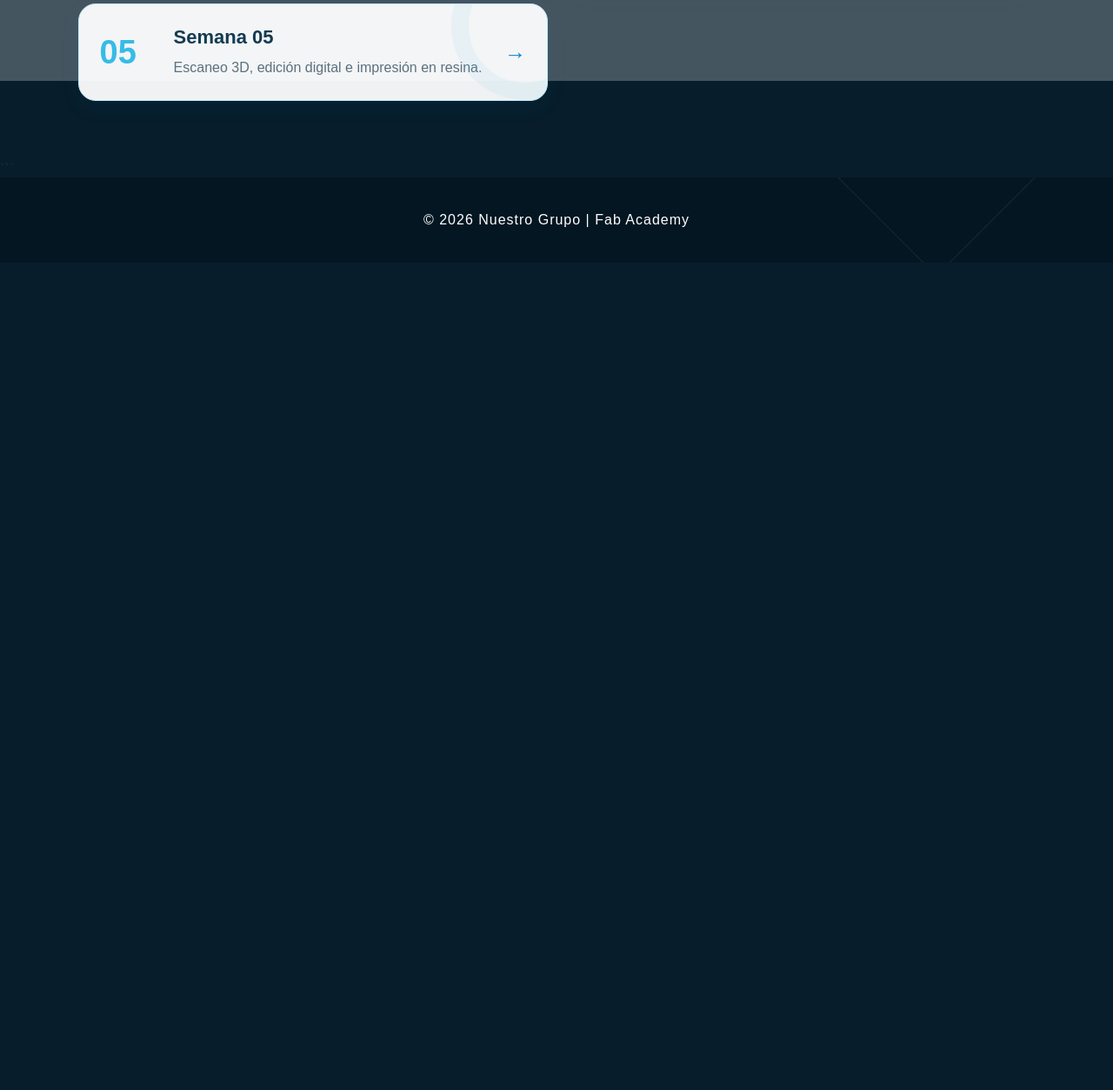
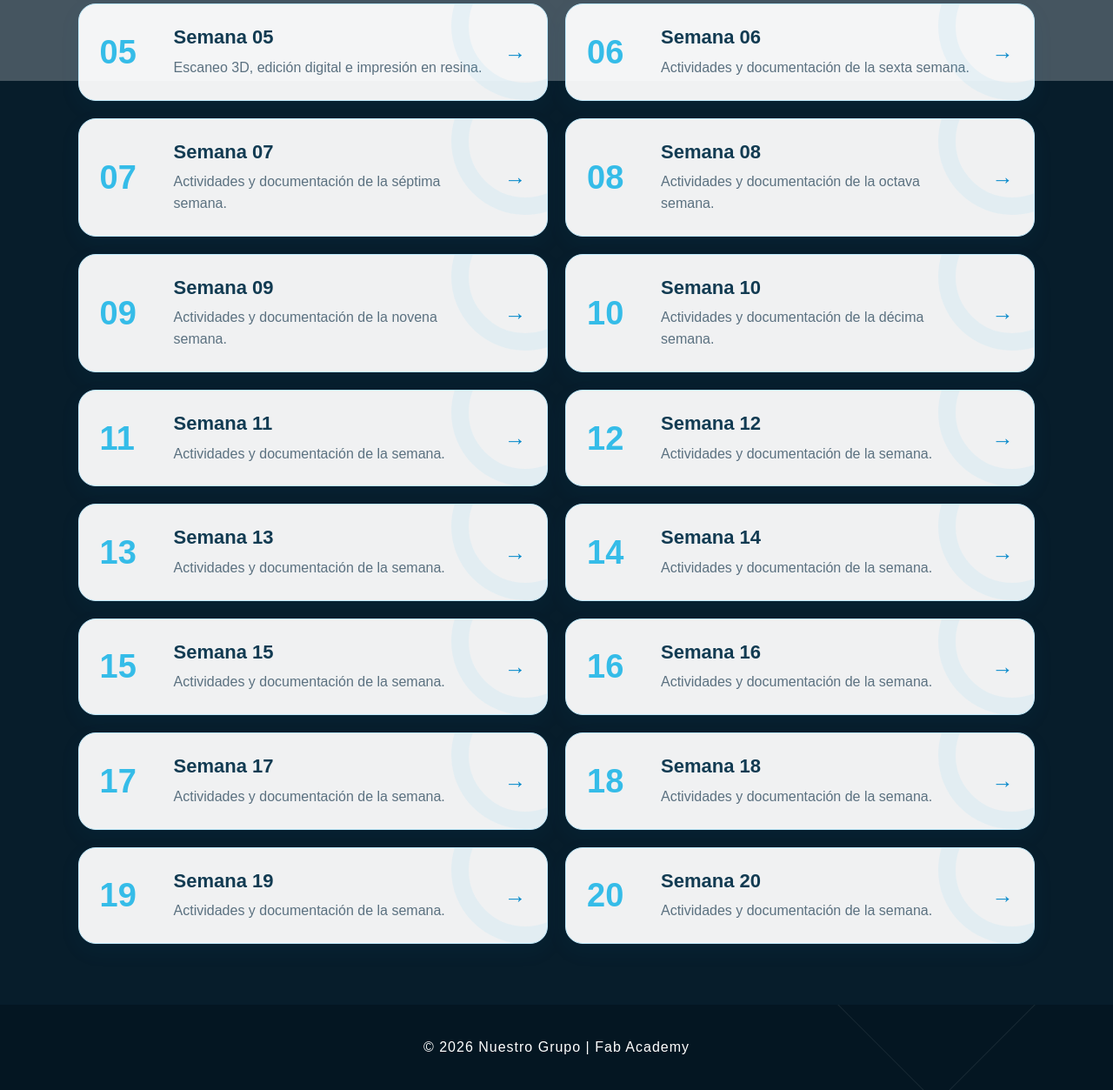
Before and after one commit to mcarolinaidrovop-prog/web-fab-academy, a plain HTML site: page semanas.html in a window 1280 px wide. Shown: the part 707-1960 px from the top of the page at 87% size. Before the commit the page ends 1009 px from the top, so only its background shows below. Drawn offline with Linux system fonts and the light colour scheme.

Commit message:
Agrega menú de semanas hasta la 20

````diff
--- a/semanas.html
+++ b/semanas.html
@@ -1,68 +1,37 @@
+
 <!DOCTYPE html>
-
 <html lang="es">
 
 <head>
-
     <meta charset="UTF-8">
-
-    <meta name="viewport"
-          content="width=device-width, initial-scale=1.0">
+    <meta name="viewport" content="width=device-width, initial-scale=1.0">
 
     <title>Semanas | Nuestro Grupo</title>
 
-    <link rel="stylesheet"
-          href="css/style.css">
+    <link rel="stylesheet" href="css/style.css">
     <link rel="stylesheet" href="css/fondo.css">
-
 </head>
-
 
 <body>
 
-
-<!-- =========================
-     MENÚ
-========================= -->
-
+    <!-- MENÚ -->
     <header class="navbar">
 
         <div class="logo">
             NUESTRO GRUPO
         </div>
 
-
         <nav>
-
-        <a href="index.html">
-            Inicio
-        </a>
-
-        <a href="semanas.html"
-           class="active">
-            Semanas
-        </a>
-
-        <a href="nosotros.html">
-            Sobre nosotros
-        </a>
-
-        <a href="proyecto-final.html">
-            Proyecto final
-        </a>
-
+            <a href="index.html">Inicio</a>
+            <a href="semanas.html" class="active">Semanas</a>
+            <a href="nosotros.html">Sobre nosotros</a>
+            <a href="proyecto-final.html">Proyecto final</a>
         </nav>
 
     </header>
 
-
-
-<!-- =========================
-     CONTENIDO
-========================= -->
-
+    <!-- CONTENIDO -->
     <main>
-
 
         <section class="weeks-header">
 
@@ -82,187 +51,219 @@
 
         </section>
 
-
-
-    <!-- =========================
-         TARJETAS DE SEMANAS
-    ========================= -->
-
+        <!-- TARJETAS DE SEMANAS -->
         <section class="weeks-container">
 
-
             <!-- SEMANA 01 -->
-
-        <a href="semanas/semana-01.html"
-           class="week-card">
-
-            <span class="week-number">
-                01
-            </span>
-
+            <a href="semanas/semana-01.html" class="week-card">
+                <span class="week-number">01</span>
                 <div>
-
-                <h2>
-                    Semana 01
-                </h2>
-
-                <p>
-                    Introducción y actividades
-                    de la primera semana.
-                </p>
-
+                    <h2>Semana 01</h2>
+                    <p>Introducción y actividades de la primera semana.</p>
                 </div>
-
-            <span class="arrow">
-                →
-            </span>
-
+                <span class="arrow">→</span>
             </a>
 
-
-
             <!-- SEMANA 02 -->
-
-        <a href="semanas/semana-02.html"
-           class="week-card">
-
-            <span class="week-number">
-                02
-            </span>
-
+            <a href="semanas/semana-02.html" class="week-card">
+                <span class="week-number">02</span>
                 <div>
-
-                <h2>
-                    Semana 02
-                </h2>
-
-                <p>
-                    Actividades y documentación
-                    de la segunda semana.
-                </p>
-
+                    <h2>Semana 02</h2>
+                    <p>Actividades y documentación de la segunda semana.</p>
                 </div>
-
-            <span class="arrow">
-                →
-            </span>
-
+                <span class="arrow">→</span>
             </a>
 
-
-
             <!-- SEMANA 03 -->
-
-        <a href="semanas/semana-03.html"
-           class="week-card">
-
-            <span class="week-number">
-                03
-            </span>
-
+            <a href="semanas/semana-03.html" class="week-card">
+                <span class="week-number">03</span>
                 <div>
-
-                <h2>
-                    Semana 03
-                </h2>
-
-                <p>
-                    Actividades y documentación
-                    de la tercera semana.
-                </p>
-
+                    <h2>Semana 03</h2>
+                    <p>Actividades y documentación de la tercera semana.</p>
                 </div>
-
-            <span class="arrow">
-                →
-            </span>
-
+                <span class="arrow">→</span>
             </a>
 
-
-
             <!-- SEMANA 04 -->
-
-        <a href="semanas/semana-04.html"
-           class="week-card">
-
-            <span class="week-number">
-                04
-            </span>
-
+            <a href="semanas/semana-04.html" class="week-card">
+                <span class="week-number">04</span>
                 <div>
-
-                <h2>
-                    Semana 04
-                </h2>
-
-                <p>
-                    Actividades y documentación
-                    de la cuarta semana.
-                </p>
-
+                    <h2>Semana 04</h2>
+                    <p>Actividades y documentación de la cuarta semana.</p>
                 </div>
-
-            <span class="arrow">
-                →
-            </span>
-
-
+                <span class="arrow">→</span>
             </a>
 
-
             <!-- SEMANA 05 -->
-
-        <a href="semanas/semana-05.html"
-           class="week-card">
-
-            <span class="week-number">
-                05
-            </span>
-
+            <a href="semanas/semana-05.html" class="week-card">
+                <span class="week-number">05</span>
                 <div>
-
-                <h2>
-                    Semana 05
-                </h2>
-
-                <p>
-                    Escaneo 3D, edición digital
-                    e impresión en resina.
-                </p>
-
+                    <h2>Semana 05</h2>
+                    <p>Escaneo 3D, edición digital e impresión en resina.</p>
                 </div>
-
-            <span class="arrow">
-                →
-            </span>
-
+                <span class="arrow">→</span>
             </a>
 
+            <!-- SEMANA 06 -->
+            <a href="semanas/semana-06.html" class="week-card">
+                <span class="week-number">06</span>
+                <div>
+                    <h2>Semana 06</h2>
+                    <p>Actividades y documentación de la sexta semana.</p>
+                </div>
+                <span class="arrow">→</span>
+            </a>
+
+            <!-- SEMANA 07 -->
+            <a href="semanas/semana-07.html" class="week-card">
+                <span class="week-number">07</span>
+                <div>
+                    <h2>Semana 07</h2>
+                    <p>Actividades y documentación de la séptima semana.</p>
+                </div>
+                <span class="arrow">→</span>
+            </a>
+
+            <!-- SEMANA 08 -->
+            <a href="semanas/semana-08.html" class="week-card">
+                <span class="week-number">08</span>
+                <div>
+                    <h2>Semana 08</h2>
+                    <p>Actividades y documentación de la octava semana.</p>
+                </div>
+                <span class="arrow">→</span>
+            </a>
+
+            <!-- SEMANA 09 -->
+            <a href="semanas/semana-09.html" class="week-card">
+                <span class="week-number">09</span>
+                <div>
+                    <h2>Semana 09</h2>
+                    <p>Actividades y documentación de la novena semana.</p>
+                </div>
+                <span class="arrow">→</span>
+            </a>
+
+            <!-- SEMANA 10 -->
+            <a href="semanas/semana-10.html" class="week-card">
+                <span class="week-number">10</span>
+                <div>
+                    <h2>Semana 10</h2>
+                    <p>Actividades y documentación de la décima semana.</p>
+                </div>
+                <span class="arrow">→</span>
+            </a>
+
+            <!-- SEMANA 11 -->
+            <a href="semanas/semana-11.html" class="week-card">
+                <span class="week-number">11</span>
+                <div>
+                    <h2>Semana 11</h2>
+                    <p>Actividades y documentación de la semana.</p>
+                </div>
+                <span class="arrow">→</span>
+            </a>
+
+            <!-- SEMANA 12 -->
+            <a href="semanas/semana-12.html" class="week-card">
+                <span class="week-number">12</span>
+                <div>
+                    <h2>Semana 12</h2>
+                    <p>Actividades y documentación de la semana.</p>
+                </div>
+                <span class="arrow">→</span>
+            </a>
+
+            <!-- SEMANA 13 -->
+            <a href="semanas/semana-13.html" class="week-card">
+                <span class="week-number">13</span>
+                <div>
+                    <h2>Semana 13</h2>
+                    <p>Actividades y documentación de la semana.</p>
+                </div>
+                <span class="arrow">→</span>
+            </a>
+
+            <!-- SEMANA 14 -->
+            <a href="semanas/semana-14.html" class="week-card">
+                <span class="week-number">14</span>
+                <div>
+                    <h2>Semana 14</h2>
+                    <p>Actividades y documentación de la semana.</p>
+                </div>
+                <span class="arrow">→</span>
+            </a>
+
+            <!-- SEMANA 15 -->
+            <a href="semanas/semana-15.html" class="week-card">
+                <span class="week-number">15</span>
+                <div>
+                    <h2>Semana 15</h2>
+                    <p>Actividades y documentación de la semana.</p>
+                </div>
+                <span class="arrow">→</span>
+            </a>
+
+            <!-- SEMANA 16 -->
+            <a href="semanas/semana-16.html" class="week-card">
+                <span class="week-number">16</span>
+                <div>
+                    <h2>Semana 16</h2>
+                    <p>Actividades y documentación de la semana.</p>
+                </div>
+                <span class="arrow">→</span>
+            </a>
+
+            <!-- SEMANA 17 -->
+            <a href="semanas/semana-17.html" class="week-card">
+                <span class="week-number">17</span>
+                <div>
+                    <h2>Semana 17</h2>
+                    <p>Actividades y documentación de la semana.</p>
+                </div>
+                <span class="arrow">→</span>
+            </a>
+
+            <!-- SEMANA 18 -->
+            <a href="semanas/semana-18.html" class="week-card">
+                <span class="week-number">18</span>
+                <div>
+                    <h2>Semana 18</h2>
+                    <p>Actividades y documentación de la semana.</p>
+                </div>
+                <span class="arrow">→</span>
+            </a>
+
+            <!-- SEMANA 19 -->
+            <a href="semanas/semana-19.html" class="week-card">
+                <span class="week-number">19</span>
+                <div>
+                    <h2>Semana 19</h2>
+                    <p>Actividades y documentación de la semana.</p>
+                </div>
+                <span class="arrow">→</span>
+            </a>
+
+            <!-- SEMANA 20 -->
+            <a href="semanas/semana-20.html" class="week-card">
+                <span class="week-number">20</span>
+                <div>
+                    <h2>Semana 20</h2>
+                    <p>Actividades y documentación de la semana.</p>
+                </div>
+                <span class="arrow">→</span>
+            </a>
 
         </section>
-```
-
-
-
 
     </main>
 
-
-
-<!-- =========================
-     FOOTER
-========================= -->
-
+    <!-- FOOTER -->
     <footer>
-
         <p>
             © 2026 Nuestro Grupo | Fab Academy
         </p>
-
     </footer>
 
-
 </body>
-
 </html>
````
Lines whose indentation alone changed are shown as unchanged.
